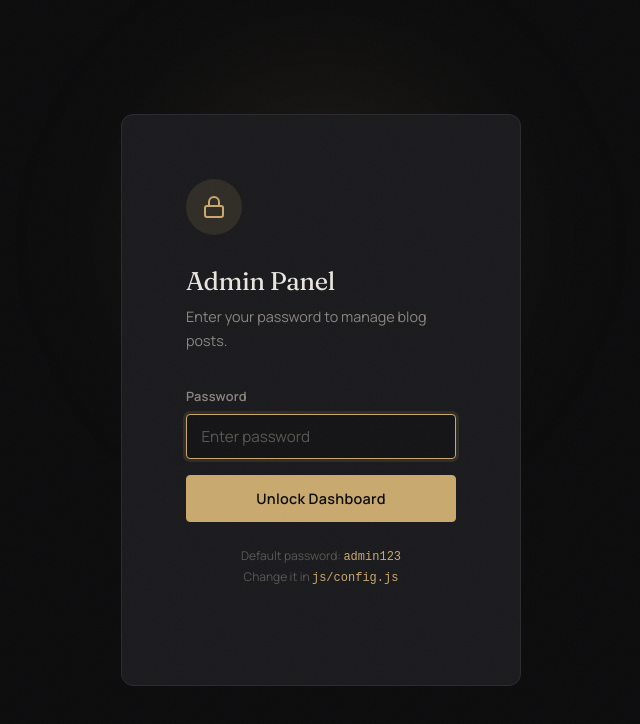
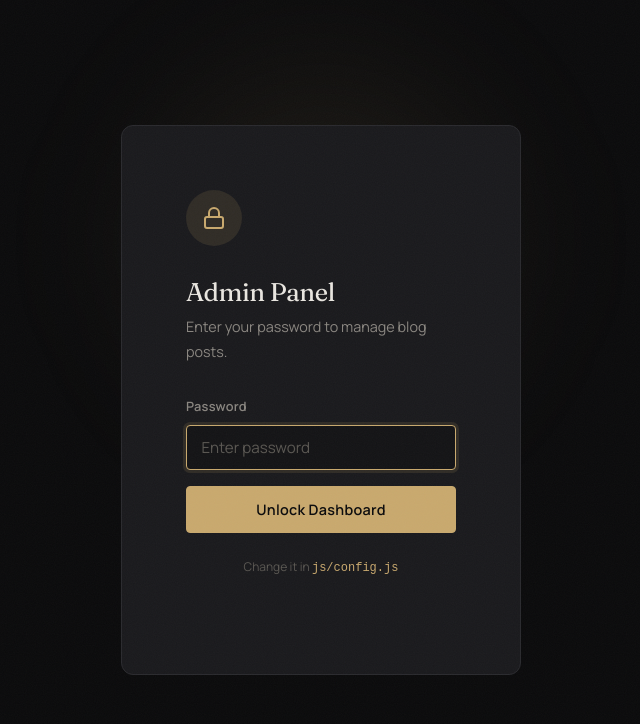
Before and after one commit to hysquib/hysquib.github.io, a plain HTML site: page admin.html in a window 1280 px wide. Shown: the whole page, without its empty margins (319-959 px from the left). Drawn offline with nearby package versions, Linux system fonts and the light colour scheme.

Commit message:
feat: GitHub Pages 个人主页与博客管理
Co-authored-by: traeagent <traeagent@users.noreply.github.com>

```diff
--- a/admin.html
+++ b/admin.html
@@ -42,7 +42,6 @@
             </form>
 
             <p style="margin-top: 1.5rem; font-size: 0.75rem; color: var(--text-dim); text-align: center;">
-                Default password: <code style="color: var(--accent);">admin123</code><br>
                 Change it in <code style="color: var(--accent);">js/config.js</code>
             </p>
         </div>
--- a/js/config.js
+++ b/js/config.js
@@ -8,12 +8,12 @@
 const CONFIG = {
     // ── Admin Password ──────────────────────────────────────────────────────
     // SHA-256 hash of the admin login password.
-    // Default password is: admin123
+    // Default password is: Mty103015.
     //
     // To set your own password, run this in a terminal:
     //   echo -n "your_password" | sha256sum
     // Then paste the output hash below.
-    PASSWORD_HASH: '240be518fabd2724ddb6f04eeb1da5967448d7e831c08c8fa822809f74c720a9',
+    PASSWORD_HASH: '04f449c3889bb43663231a12b5174cb178c9b53ab24eaf2ea2e46bcf7ebbd2cd',
 
     // ── GitHub Repository ───────────────────────────────────────────────────
     // Used by the admin panel to publish posts back to your repo.
```
Also changed, not shown: README.md.
